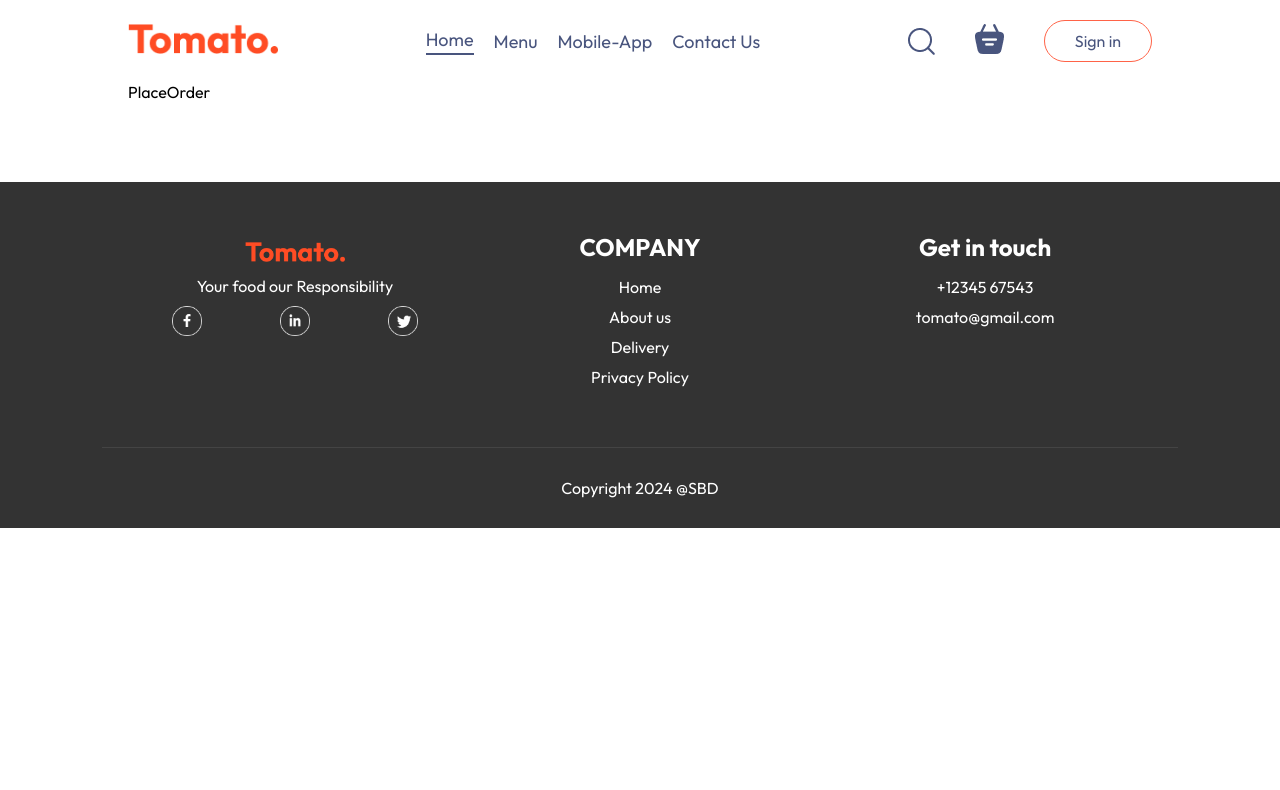
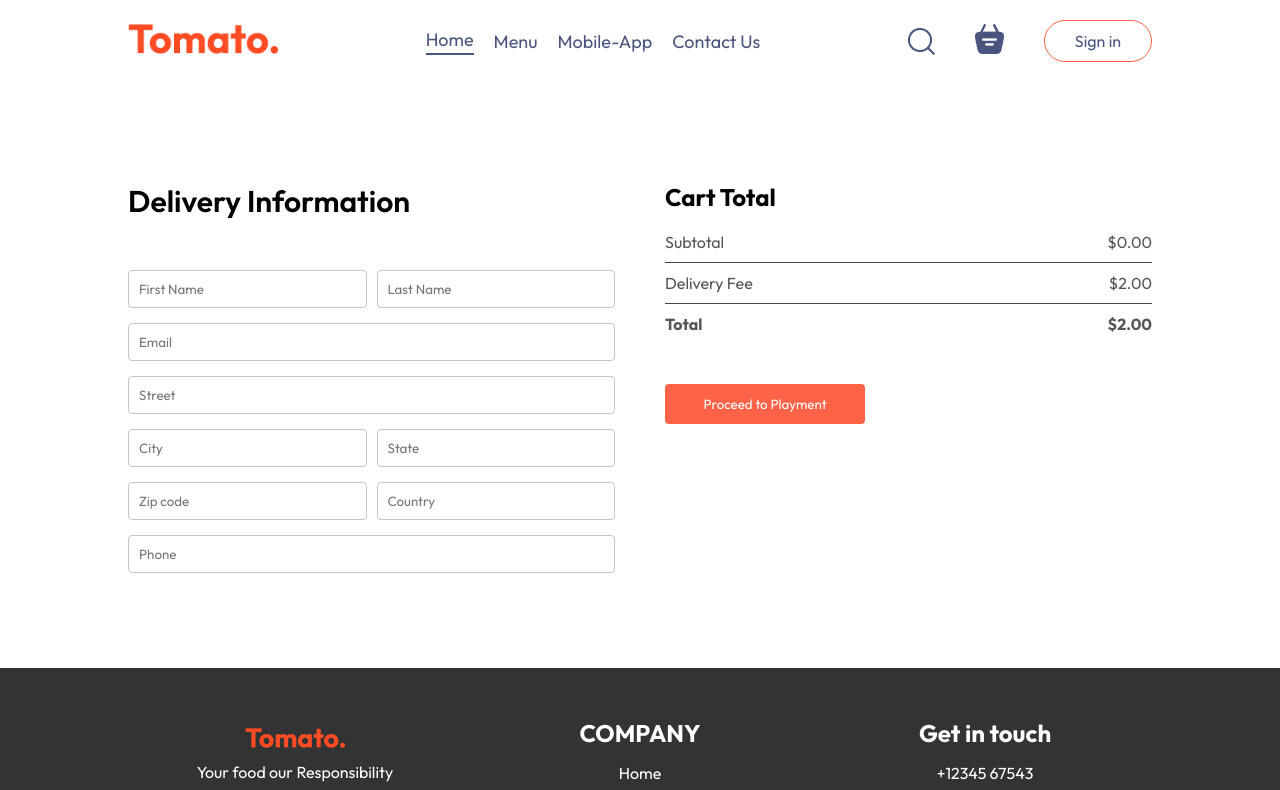
Before and after one commit to shivanidighe01/Food-ordering-site, a React (Vite) app in the folder frontend/: page /order in a window 1280 px wide. Shown: the top 790 px of the page. Built offline with nearby package versions, Linux system fonts and the light colour scheme.

Commit message:
place order page

```diff
--- a/frontend/src/pages/PlaceOrder/PlaceOrder.css
+++ b/frontend/src/pages/PlaceOrder/PlaceOrder.css
@@ -0,0 +1,43 @@
+.place-order
+{
+    display: flex;
+    align-items: start;
+    justify-content: space-between;
+    gap: 50px;
+    margin-top: 100px;
+}
+.place-order-left
+{
+    width: 100%;
+    max-width: max(30%,500px);
+}
+.place-order-left .title
+{
+    font-size: 30px;
+    font-weight: 600;
+    margin-bottom: 50px;
+}
+.place-order-left input
+{
+    margin-bottom: 15px;
+    width: 100%;
+    padding: 10px;
+    border: 1px solid #c5c5c5;
+    border-radius: 4px;
+    outline-color: tomato;
+}
+.place-order-left .multi-fields
+{
+    display: flex;
+    gap: 10px;
+}
+.place-order-right
+{
+    width: 100%;
+    max-width: max(40%,500px);
+
+}
+.place-order .cart-total button
+{
+    margin-top: 30px;
+}
--- a/frontend/src/pages/PlaceOrder/PlaceOrder.jsx
+++ b/frontend/src/pages/PlaceOrder/PlaceOrder.jsx
@@ -1,8 +1,55 @@
-import React from 'react'
+import React, { useContext } from 'react'
 import './PlaceOrder.css'
+import { StoreContext } from '../../context/StoreContext'
 const PlaceOrder = () => {
+  const {getTotalCartAmount}=useContext(StoreContext)
   return (
-    <div>PlaceOrder</div>
+    <>
+    <form className='place-order'>
+      <div className="place-order-left">
+        <p className="title">Delivery Information</p>
+        <div className="multi-fields">
+          <input type="text" placeholder='First Name'/>
+          <input type="text" placeholder='Last Name'/>
+        </div>
+        <input type="email" placeholder='Email'/>
+        <input type="text" placeholder='Street'/>
+        <div className="multi-fields">
+          <input type="text" placeholder='City'/>
+          <input type="text" placeholder='State'/>
+        </div>
+        <div className="multi-fields">
+          <input type="text" placeholder='Zip code'/>
+          <input type="text" placeholder='Country'/>
+        </div>
+        <input type="text" placeholder='Phone' />
+      </div>
+
+      <div className="place-order-right">
+        <div className="cart-total">
+            <h2>Cart Total</h2>
+            <div>
+              <div className="cart-total-detail">
+                <p>Subtotal</p>
+                <p>${getTotalCartAmount().toFixed(2)}</p> {/* Formatting subtotal */}
+              </div>
+              <hr />
+              <div className="cart-total-detail">
+                <p>Delivery Fee</p>
+                <p>$2.00</p> {/* Formatting delivery fee */}
+              </div>
+              <hr />
+              <div className="cart-total-detail">
+                <b>Total</b>
+                <b>${(getTotalCartAmount() + 2).toFixed(2)}</b> {/* Formatting total */}
+              </div>
+            </div>
+            <button>Proceed to Playment</button>
+        </div>
+      </div>
+
+    </form>
+    </>
   )
 }
 
```
